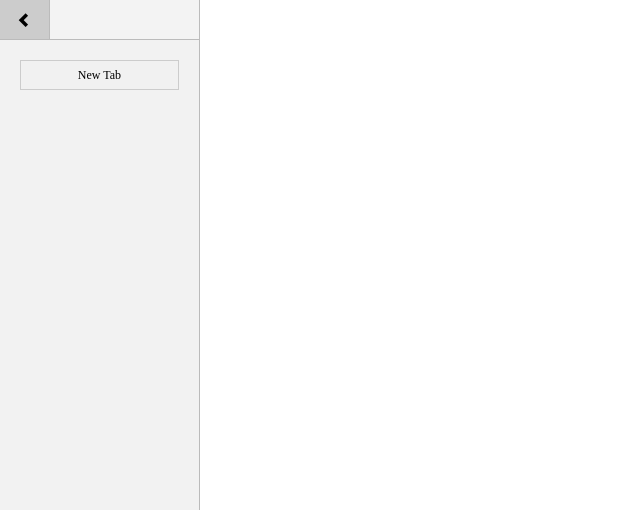
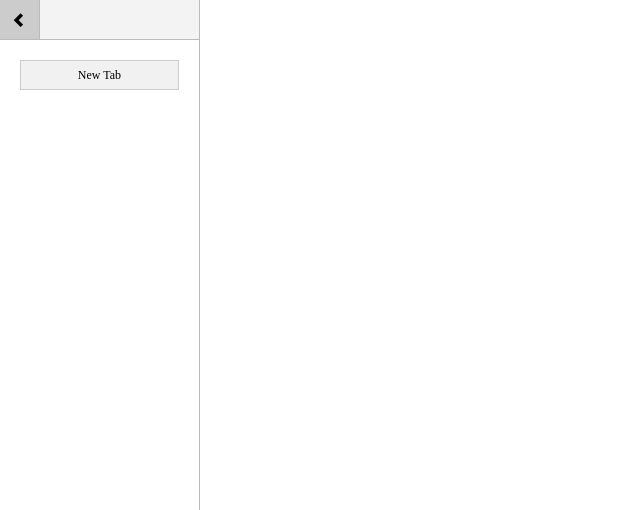
Before and after one commit to chenghaolixd/experimentaltestbrowser, a browser extension: page index.html in a window 1280 px wide. Shown: the top 510 px of the page, 0-640 px from the left. Drawn offline with Linux system fonts and the light colour scheme.

Commit message:
Fixed css

```diff
--- a/styles/css/style.css
+++ b/styles/css/style.css
@@ -845,7 +845,7 @@ body {
   height: 40px;
 }
 #main-container > .inner > .app-left .header .button {
-  min-width: 50px;
+  min-width: 40px;
   height: 40px;
   line-height: 42px;
   text-align: center;
@@ -917,15 +917,15 @@ body {
   line-height: 80px;
   text-align: center;
   font-size: 15px;
-  background-color: #ddd;
+  background-color: #f2f2f2;
   border: 1px solid #bbb;
-  color: #f1f1f1;
+  color: #000;
   border-top-right-radius: 5px;
   border-bottom-right-radius: 5px;
   box-shadow: 0px 0px 6px 1px rgba(0, 0, 0, 0.2);
 }
 #main-container > .inner > .app-left .switcher .reveal-container .button:hover {
-  background-color: #ccc;
+  background-color: #f1f1f1;
 }
 #main-container > .inner > .app-left .switcher .scroll {
   position: absolute;
@@ -935,7 +935,7 @@ body {
   border: 1px solid #bbb;
   border-left: none;
   z-index: 100;
-  background-color: #f2f2f2;
+  background-color: #fff;
   left: 0;
   transition: left 0.5s;
 }
@@ -1181,7 +1181,7 @@ body {
 #main-container > .inner > .app-right .tab .bar-buttons .button.disabled {
   cursor: default;
   background-color: #FFF;
-  color: #999;
+  color: #99#main-container > .inner > .app-left .switcher .reveal-container .button9;
 }
 #main-container > .inner > .app-right .tab .bar-buttons .button.button-refresh,
 #main-container > .inner > .app-right .tab .bar-buttons .button.button-stop {
```
